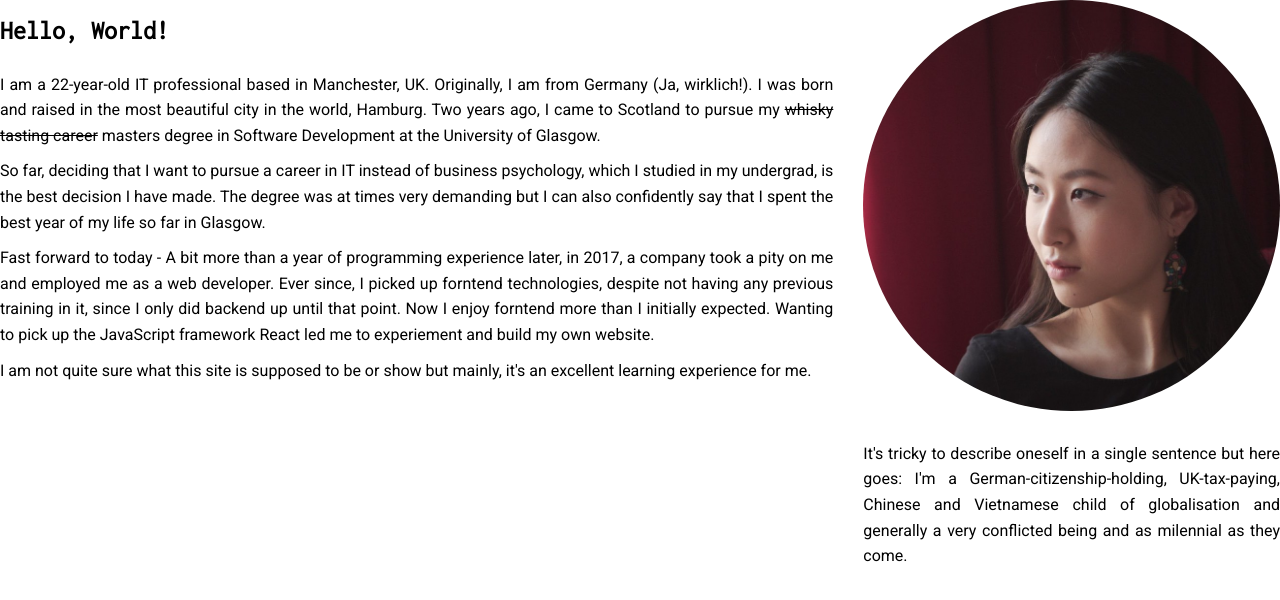
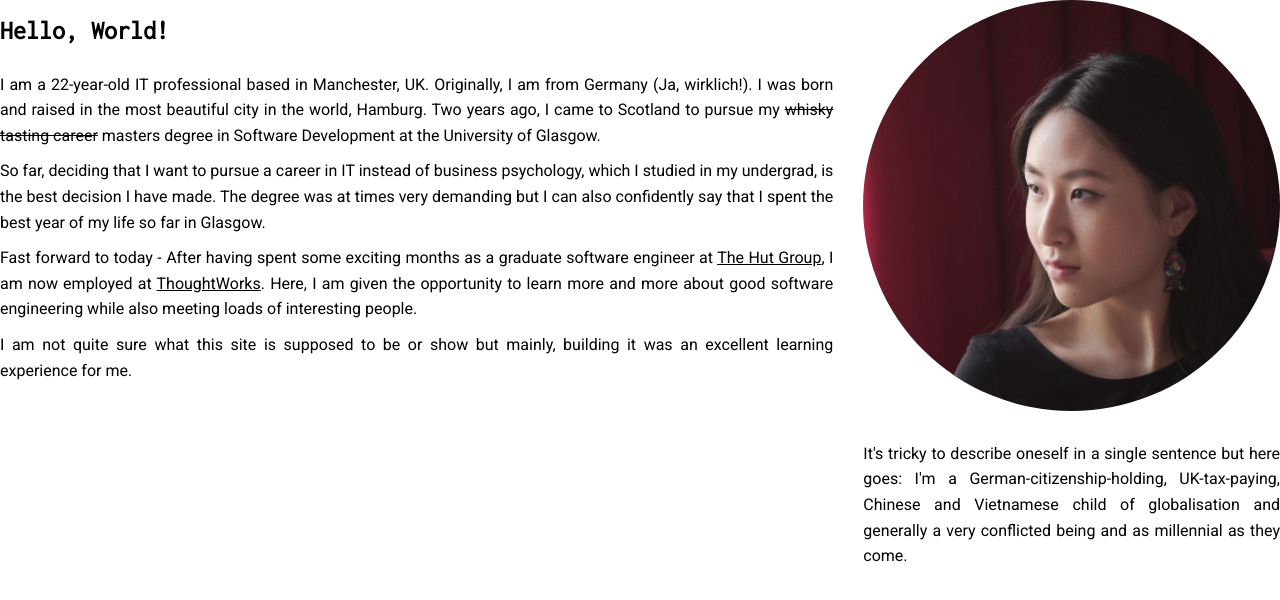
Before and after one commit to cynthi-a/PersonalWebsite, a Gatsby site: page / in a window 1280 px wide. Built offline with nearby package versions, Linux system fonts and the light colour scheme; Gatsby itself is replaced by a stand-in of ours.

Commit message:
update the intro text on the index page

```diff
--- a/src/pages/index.js
+++ b/src/pages/index.js
@@ -27,23 +27,21 @@ class Index extends Component {
                         I spent the best year of my life so far in Glasgow.
                     </p>
                     <p>
-                        Fast forward to today - A bit more than a year of programming experience later,
-                        in 2017, a company took a pity on me and employed me as a web developer.
-                        Ever since, I picked up forntend technologies, despite not having any previous
-                        training in it, since I only did backend up until that point.
-                        Now I enjoy forntend more than I initially expected.
-                        Wanting to pick up the JavaScript framework React
-                        led me to experiement and build my own website.
+                        Fast forward to today - After having spent some exciting months as a graduate software engineer
+                        at <a href="https://www.thg.com/" target="_blank">The Hut Group</a>, I am now
+                        employed at <a href="https://www.thoughtworks.com/" target="_blank">ThoughtWorks</a><span>. </span>
+                        Here, I am given the opportunity to learn more and more about
+                        good software engineering while also meeting loads of interesting people.
                     </p>
                     <p>
                         I am not quite sure what this site is supposed to be or show but mainly,
-                        it's an excellent learning experience for me.
+                        building it was an excellent learning experience for me.
                     </p>
                 </div>
                 <p className="self-description">
                     It's tricky to describe oneself in a single sentence but here goes:
                     I'm a German-citizenship-holding, UK-tax-paying, Chinese and Vietnamese child of globalisation
-                    and generally a very conflicted being and as milennial as they come.
+                    and generally a very conflicted being and as millennial as they come.
                 </p>
                 <div className="huiImageWrapper"><img className="huiImage" src={hui} alt="picture of Cynthia Lee"/></div>
             </div>
```
